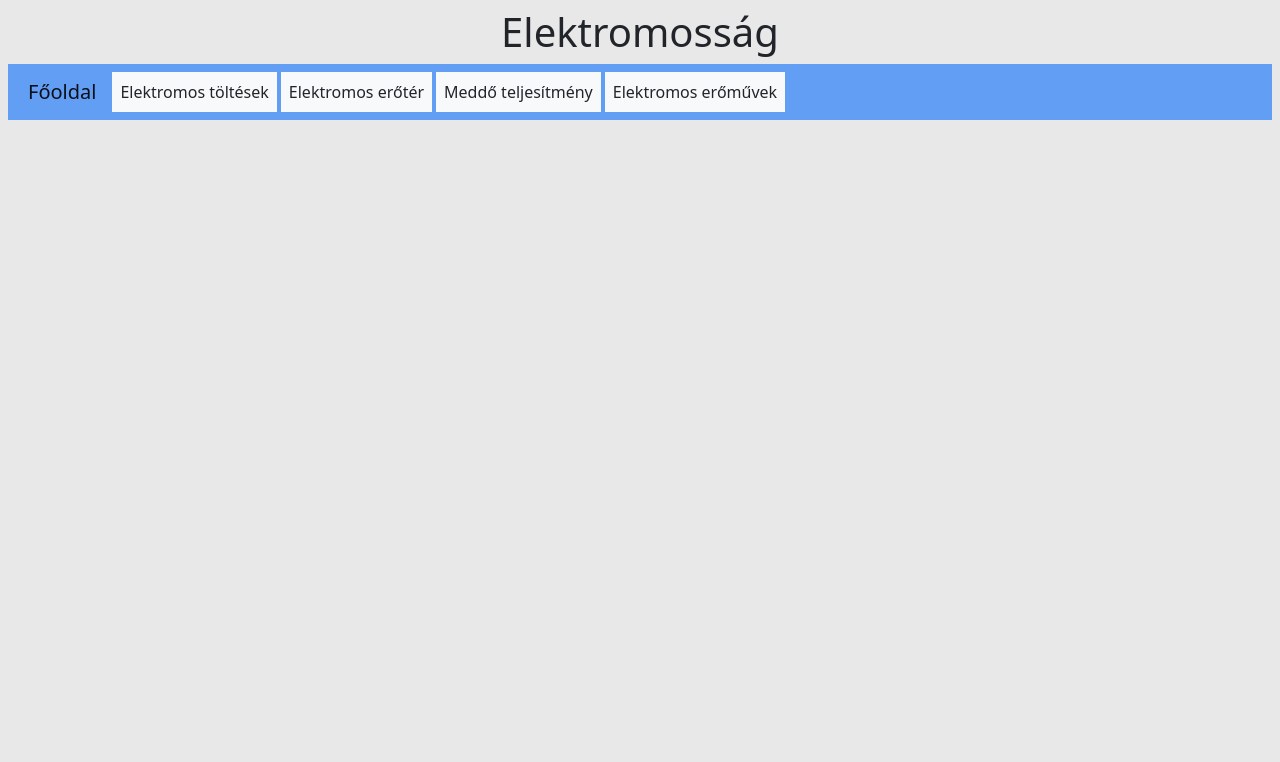
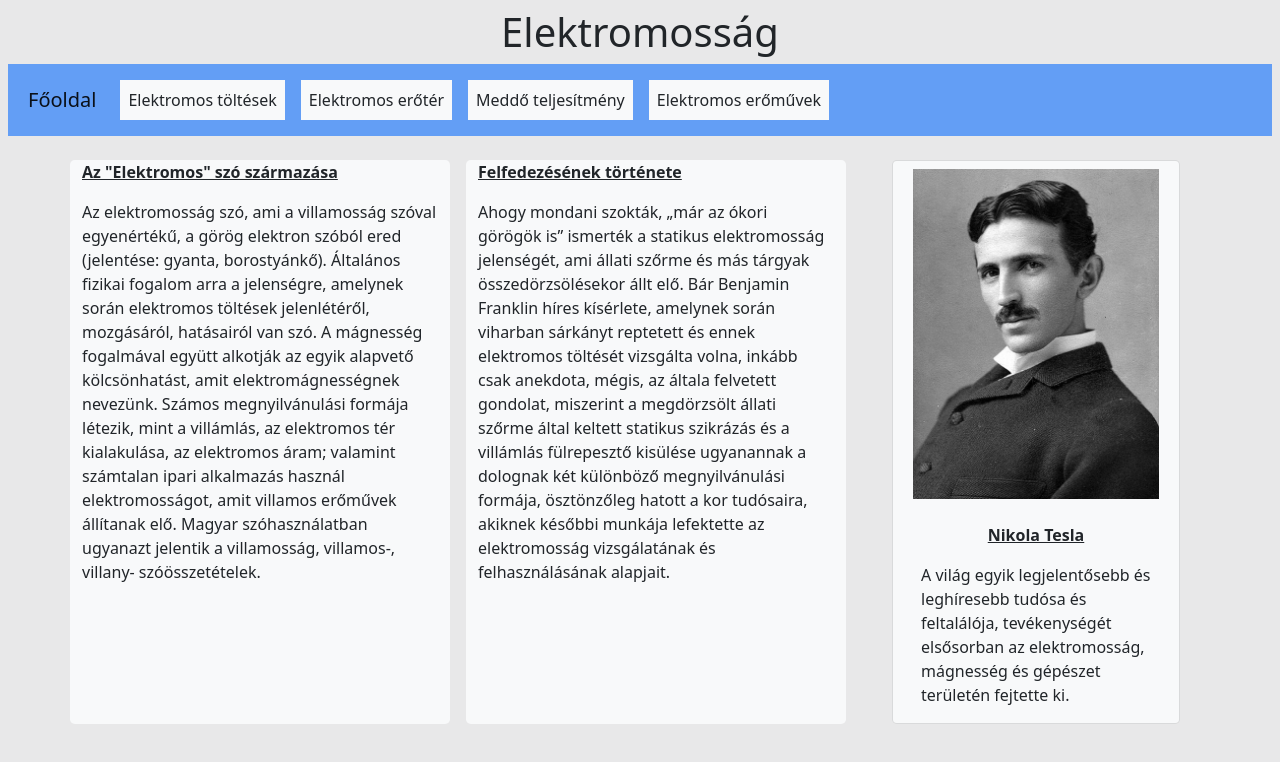
Before and after one commit to KiralyAgoston/Elektromos, a plain HTML site: page index.html in a window 1280 px wide. Drawn offline with nearby package versions, Linux system fonts and the light colour scheme.

Commit message:
fejlesztések

```diff
--- a/index.html
+++ b/index.html
@@ -16,7 +16,7 @@
 <h1 class="text-center">Elektromosság</h1>
 
 
-  <nav class="navbar navbar-expand-lg navbar-light bg-primary p-2" style="--bs-bg-opacity: .6;">
+  <nav class="navbar navbar-expand-lg navbar-light bg-primary p-2 " style="--bs-bg-opacity: .6;">
     <div class="container-fluid">
       <a class="navbar-brand" href="index.html">Főoldal</a>
       <button class="navbar-toggler" type="button" data-bs-toggle="collapse" data-bs-target="#navbarSupportedContent" aria-controls="navbarSupportedContent" aria-expanded="false" aria-label="Toggle navigation">
@@ -25,18 +25,18 @@
       <div class="collapse navbar-collapse" id="navbarSupportedContent">
         <ul class="navbar-nav me-auto mb-2 mb-lg-0">
           <li class="nav-item">
-            <a class="nav-link text-dark bg-light"  href="elektromostoltesek.html">Elektromos töltések</a>
+            <a class="nav-link text-dark bg-light m-2 p-2"  href="elektromostoltesek.html">Elektromos töltések</a>
           </li>
           <li class="nav-item">
-            <a class="nav-link text-dark bg-light" href="#">Elektromos erőtér</a>
+            <a class="nav-link text-dark bg-light m-2 p-2" href="elektromoserőtér.html">Elektromos erőtér</a>
           </li>
 
           <li class="nav-item">
-            <a class="nav-link text-dark bg-light" href="">Meddő teljesítmény</a>
+            <a class="nav-link text-dark bg-light m-2 p-2" href="meddőteljesítmény.html">Meddő teljesítmény</a>
           </li>
 
           <li class="nav-item">
-            <a class="nav-link text-dark bg-light" href="">Elektromos erőművek</a>
+            <a class="nav-link text-dark bg-light m-2 p-2" href="elektromoserőművek.html">Elektromos erőművek</a>
           </li>
 
         </ul>
@@ -45,6 +45,55 @@
     </div>
   </nav>
 
+<br>
+
+<div class="container">
+
+  <div class="row gap-3 ">
+    <div class="col-12 col-md-12 col-lg-4 bg-light rounded-3 ">
+      <p class="fw-bold text-decoration-underline">Az "Elektromos" szó származása</p>
+      Az elektromosság szó, ami a villamosság szóval egyenértékű,
+      a görög elektron szóból ered (jelentése: gyanta, borostyánkő).
+      Általános fizikai fogalom arra a jelenségre, amelynek során elektromos töltések jelenlétéről,
+      mozgásáról, hatásairól van szó. A mágnesség fogalmával együtt alkotják az egyik alapvető kölcsönhatást,
+      amit elektromágnességnek nevezünk. Számos megnyilvánulási formája létezik, mint a villámlás,
+      az elektromos tér kialakulása, az elektromos áram; valamint számtalan ipari alkalmazás használ elektromosságot,
+      amit villamos erőművek állítanak elő.
+      Magyar szóhasználatban ugyanazt jelentik a villamosság, villamos-, villany- szóösszetételek.
+    </div>
+
+
+    <div class="col-12 col-md-12 col-lg-4 bg-light rounded-3">
+      <p class="fw-bold text-decoration-underline">Felfedezésének története</p>
+      Ahogy mondani szokták, „már az ókori görögök is” ismerték a statikus elektromosság jelenségét,
+      ami állati szőrme és más tárgyak összedörzsölésekor állt elő. Bár Benjamin Franklin híres kísérlete,
+      amelynek során viharban sárkányt reptetett és ennek elektromos töltését vizsgálta volna,
+      inkább csak anekdota, mégis, az általa felvetett gondolat,
+      miszerint a megdörzsölt állati szőrme által keltett statikus szikrázás és a villámlás fülrepesztő kisülése
+      ugyanannak a dolognak két különböző megnyilvánulási formája, ösztönzőleg hatott a kor tudósaira,
+      akiknek későbbi munkája lefektette az elektromosság vizsgálatának és felhasználásának alapjait.
+    </div>
+
+    <div class="card mx-auto col-12 col-md-12 col-lg-4 bg-light rounded-3" style="width: 18rem;">
+      <img src="NikolaTesla.jpeg" class="card-img-top p-2" alt="...">
+      <div class="card-body">
+        <p class="fw-bold text-center text-decoration-underline">Nikola Tesla</p>
+        <p class="card-text">A világ egyik legjelentősebb és leghíresebb tudósa és feltalálója,
+          tevékenységét elsősorban az elektromosság, mágnesség és gépészet területén fejtette ki.</p>
+      </div>
+    </div>
+
+
+
+
+
+
+
+
+  </div>
+</div>
+
+
 
 
   <script src="https://cdn.jsdelivr.net/npm/bootstrap@5.1.3/dist/js/bootstrap.bundle.min.js" integrity="sha384-ka7Sk0Gln4gmtz2MlQnikT1wXgYsOg+OMhuP+IlRH9sENBO0LRn5q+8nbTov4+1p" crossorigin="anonymous"></script>
```
Also changed, not shown: elektromostoltesek.html (+1 -1 lines), NikolaTesla.jpeg (added).
